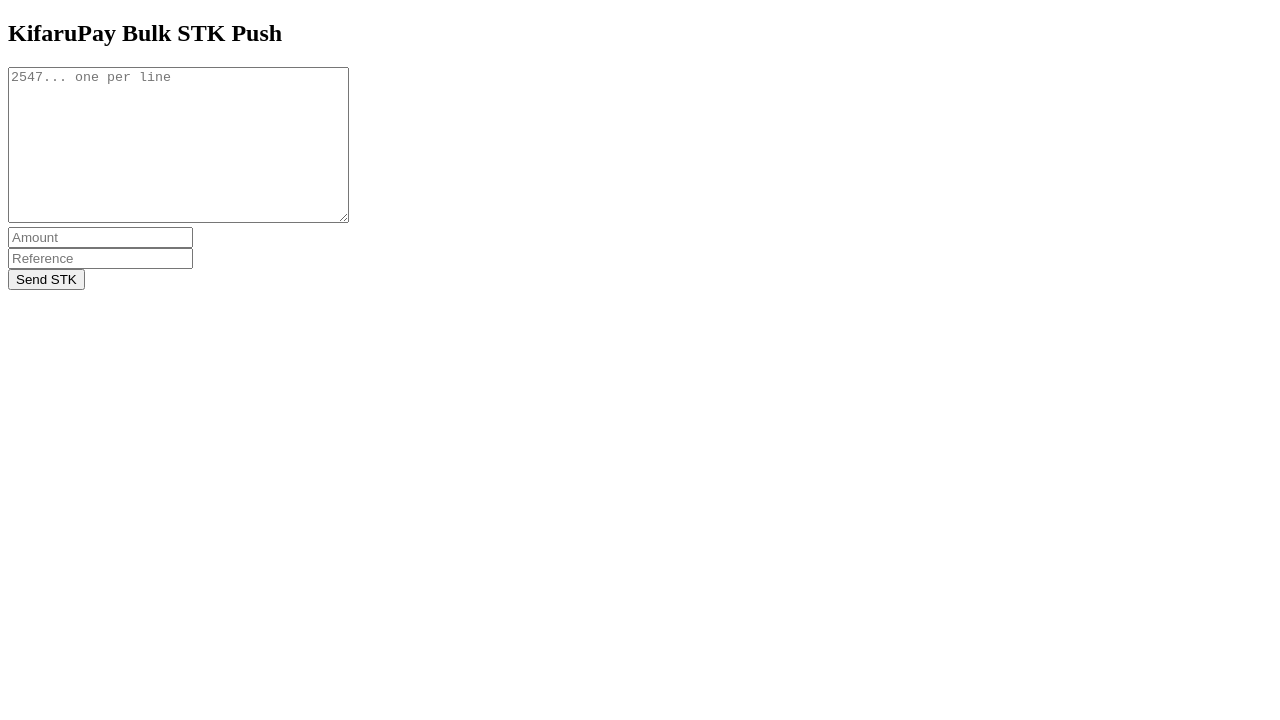
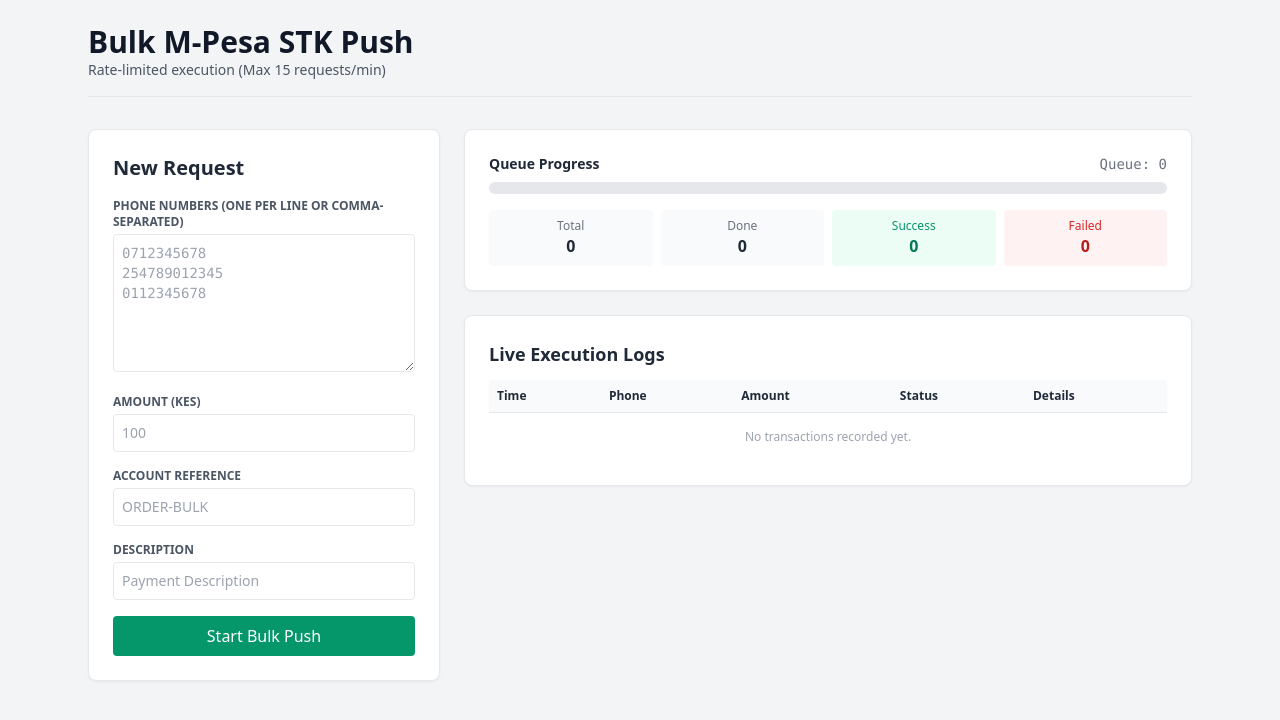
Before and after one commit to pininvest44/kifaru_pay, a website: page public/index.html in a window 1280 px wide. Drawn offline with nearby package versions, Linux system fonts and the light colour scheme.

Commit message:
Update index.html

```diff
--- a/public/index.html
+++ b/public/index.html
@@ -1,23 +1,91 @@
-<!DOCTYPE html><html><body>
-<h2>KifaruPay Bulk STK Push</h2>
-<textarea id="numbers" rows="10" cols="40" placeholder="2547... one per line"></textarea><br>
-<input id="amount" placeholder="Amount"><br>
-<input id="reference" placeholder="Reference"><br>
-<button onclick="send()">Send STK</button>
-<pre id="log"></pre>
-<script>
-async function send(){
- const numbers=document.getElementById('numbers').value.split('\n').map(x=>x.trim()).filter(Boolean);
- const amount=Number(document.getElementById('amount').value);
- const reference=document.getElementById('reference').value;
- document.getElementById('log').textContent="Processing...";
- const r=await fetch('/api/bulk-stk',{
-  method:'POST',
-  headers:{'Content-Type':'application/json'},
-  body:JSON.stringify({numbers,amount,reference})
- });
- const data=await r.json();
- document.getElementById('log').textContent=JSON.stringify(data,null,2);
-}
-</script>
-</body></html>
+<!DOCTYPE html>
+<html lang="en">
+<head>
+  <meta charset="UTF-8">
+  <meta name="viewport" content="width=device-width, initial-scale=1.0">
+  <title>Bulk STK Push Manager</title>
+  <script src="https://cdn.tailwindcss.com"></script>
+</head>
+<body class="bg-gray-100 min-h-screen text-gray-800">
+  <div class="max-w-6xl mx-auto p-6">
+    <header class="mb-8 border-b pb-4">
+      <h1 class="text-3xl font-bold text-gray-900">Bulk M-Pesa STK Push</h1>
+      <p class="text-sm text-gray-600">Rate-limited execution (Max 15 requests/min)</p>
+    </header>
+
+    <div class="grid grid-cols-1 lg:grid-cols-3 gap-6">
+      <!-- Input Form -->
+      <div class="bg-white p-6 rounded-lg shadow-sm border border-gray-200">
+        <h2 class="text-xl font-semibold mb-4">New Request</h2>
+        <form id="stkForm" class="space-y-4">
+          <div>
+            <label class="block text-xs font-semibold uppercase text-gray-600 mb-1">Phone Numbers (One per line or comma-separated)</label>
+            <textarea id="numbersText" rows="6" required placeholder="0712345678&#10;254789012345&#10;0112345678" class="w-full p-2 border rounded font-mono text-sm focus:ring-2 focus:ring-blue-500 outline-none"></textarea>
+          </div>
+
+          <div>
+            <label class="block text-xs font-semibold uppercase text-gray-600 mb-1">Amount (KES)</label>
+            <input type="number" id="amount" required min="1" placeholder="100" class="w-full p-2 border rounded text-sm focus:ring-2 focus:ring-blue-500 outline-none">
+          </div>
+
+          <div>
+            <label class="block text-xs font-semibold uppercase text-gray-600 mb-1">Account Reference</label>
+            <input type="text" id="accountReference" required placeholder="ORDER-BULK" class="w-full p-2 border rounded text-sm focus:ring-2 focus:ring-blue-500 outline-none">
+          </div>
+
+          <div>
+            <label class="block text-xs font-semibold uppercase text-gray-600 mb-1">Description</label>
+            <input type="text" id="description" placeholder="Payment Description" class="w-full p-2 border rounded text-sm focus:ring-2 focus:ring-blue-500 outline-none">
+          </div>
+
+          <button type="submit" id="submitBtn" class="w-full bg-emerald-600 hover:bg-emerald-700 text-white font-medium py-2 rounded transition">
+            Start Bulk Push
+          </button>
+        </form>
+      </div>
+
+      <!-- Live Dashboard & Logs -->
+      <div class="lg:col-span-2 space-y-6">
+        <!-- Progress Bar & Stats -->
+        <div class="bg-white p-6 rounded-lg shadow-sm border border-gray-200">
+          <div class="flex justify-between items-center mb-2">
+            <span class="text-sm font-semibold">Queue Progress</span>
+            <span id="queueCount" class="text-sm font-mono text-gray-500">Queue: 0</span>
+          </div>
+          <div class="w-full bg-gray-200 rounded-full h-3 mb-4 overflow-hidden">
+            <div id="progressBar" class="bg-blue-600 h-3 rounded-full transition-all duration-300" style="width: 0%"></div>
+          </div>
+          <div class="grid grid-cols-4 gap-2 text-center text-xs">
+            <div class="bg-gray-50 p-2 rounded"><span class="block text-gray-500">Total</span><strong id="statTotal" class="text-base">0</strong></div>
+            <div class="bg-gray-50 p-2 rounded"><span class="block text-gray-500">Done</span><strong id="statDone" class="text-base">0</strong></div>
+            <div class="bg-emerald-50 p-2 rounded"><span class="block text-emerald-600">Success</span><strong id="statSuccess" class="text-base text-emerald-700">0</strong></div>
+            <div class="bg-red-50 p-2 rounded"><span class="block text-red-600">Failed</span><strong id="statFailed" class="text-base text-red-700">0</strong></div>
+          </div>
+        </div>
+
+        <!-- Real-time Log Table -->
+        <div class="bg-white p-6 rounded-lg shadow-sm border border-gray-200">
+          <h3 class="text-lg font-semibold mb-3">Live Execution Logs</h3>
+          <div class="overflow-x-auto max-h-80 overflow-y-auto">
+            <table class="w-full text-left text-xs">
+              <thead class="bg-gray-50 sticky top-0 border-b">
+                <tr>
+                  <th class="p-2">Time</th>
+                  <th class="p-2">Phone</th>
+                  <th class="p-2">Amount</th>
+                  <th class="p-2">Status</th>
+                  <th class="p-2">Details</th>
+                </tr>
+              </thead>
+              <tbody id="logTableBody" class="divide-y">
+                <tr><td colspan="5" class="p-4 text-center text-gray-400">No transactions recorded yet.</td></tr>
+              </tbody>
+            </table>
+          </div>
+        </div>
+      </div>
+    </div>
+  </div>
+  <script src="app.js"></script>
+</body>
+</html>
```
